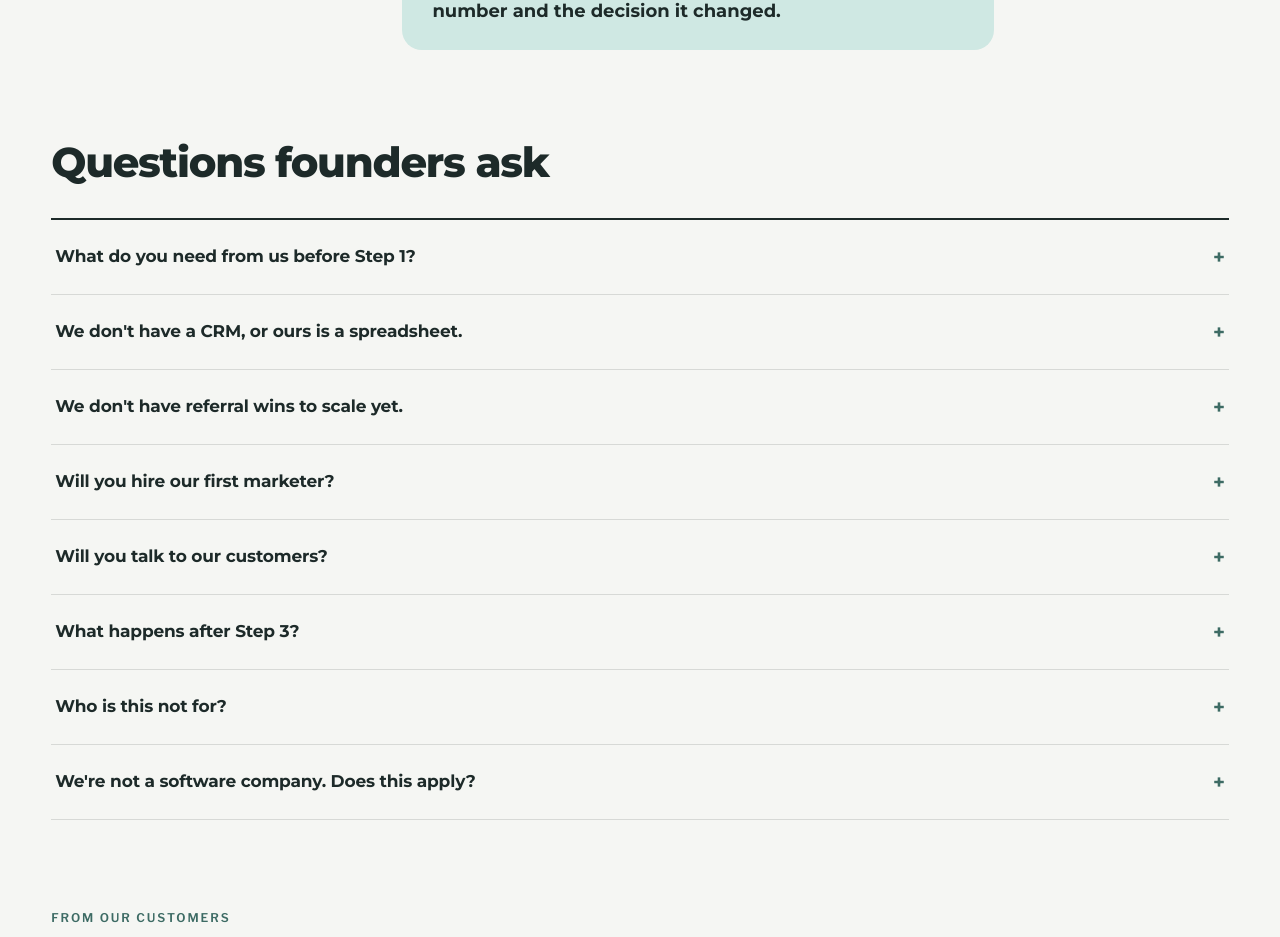
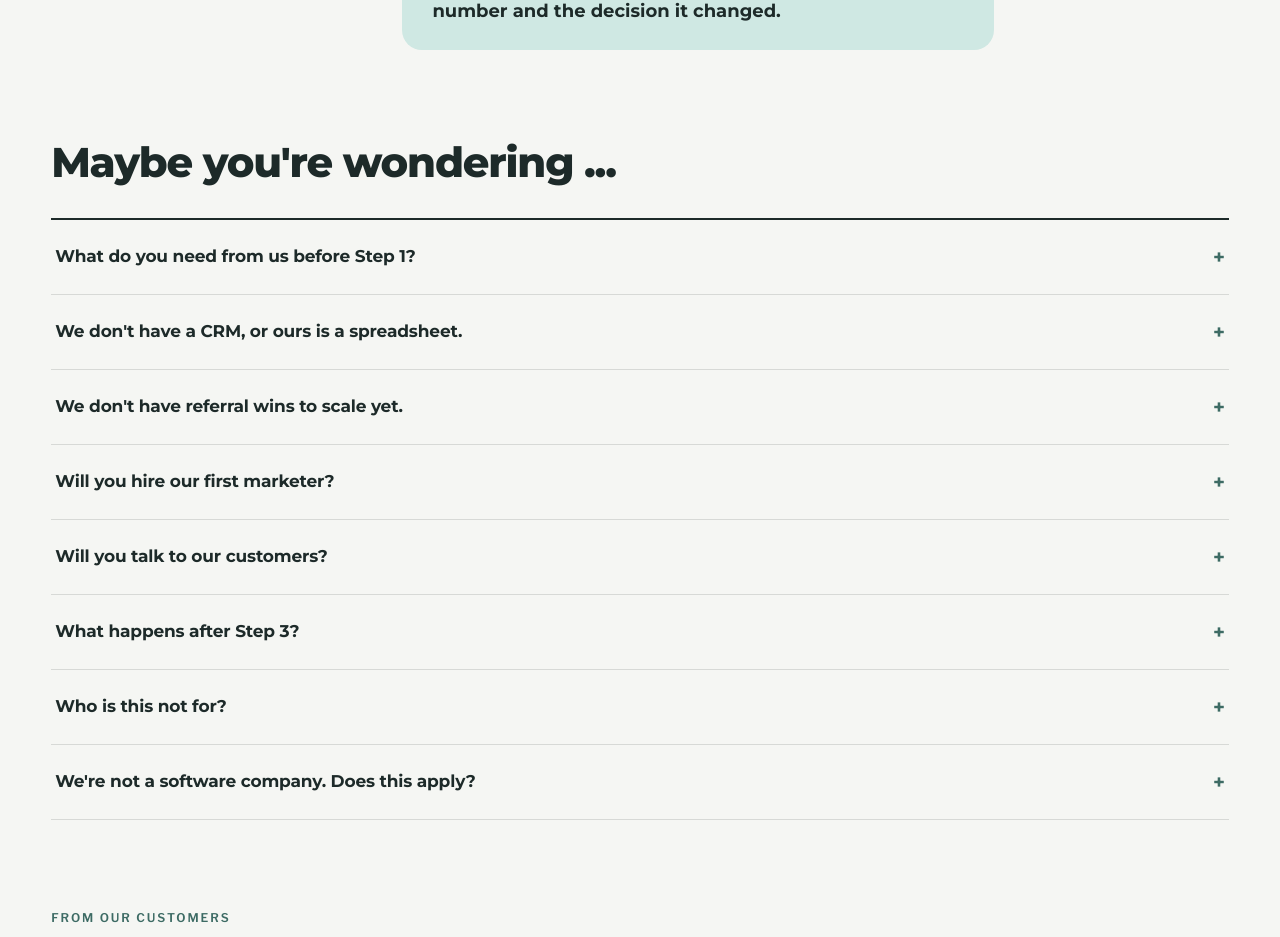
Before and after one commit to sophiamorell/thefoundersmarketer, a Next.js app: page / in a window 1280 px wide. Shown: the part 4634-5571 px from the top of the page. Built offline with nearby package versions, Linux system fonts and the light colour scheme.

Commit message:
FAQ heading: "Maybe you're wondering ..."
Co-Authored-By: Claude Opus 5.5 <noreply@anthropic.com>
Claude-Session: https://claude.ai/code/session_01DkgTYHLDRgbhCzrwxTjkoy

```diff
--- a/src/content.ts
+++ b/src/content.ts
@@ -438,7 +438,7 @@ export const about = {
 /* ------------------------------------------------------------------ */
 
 export const faq = {
-  heading: "Questions founders ask",
+  heading: "Maybe you're wondering ...",
   items: [
     {
       question: "What do you need from us before Step 1?",
```
